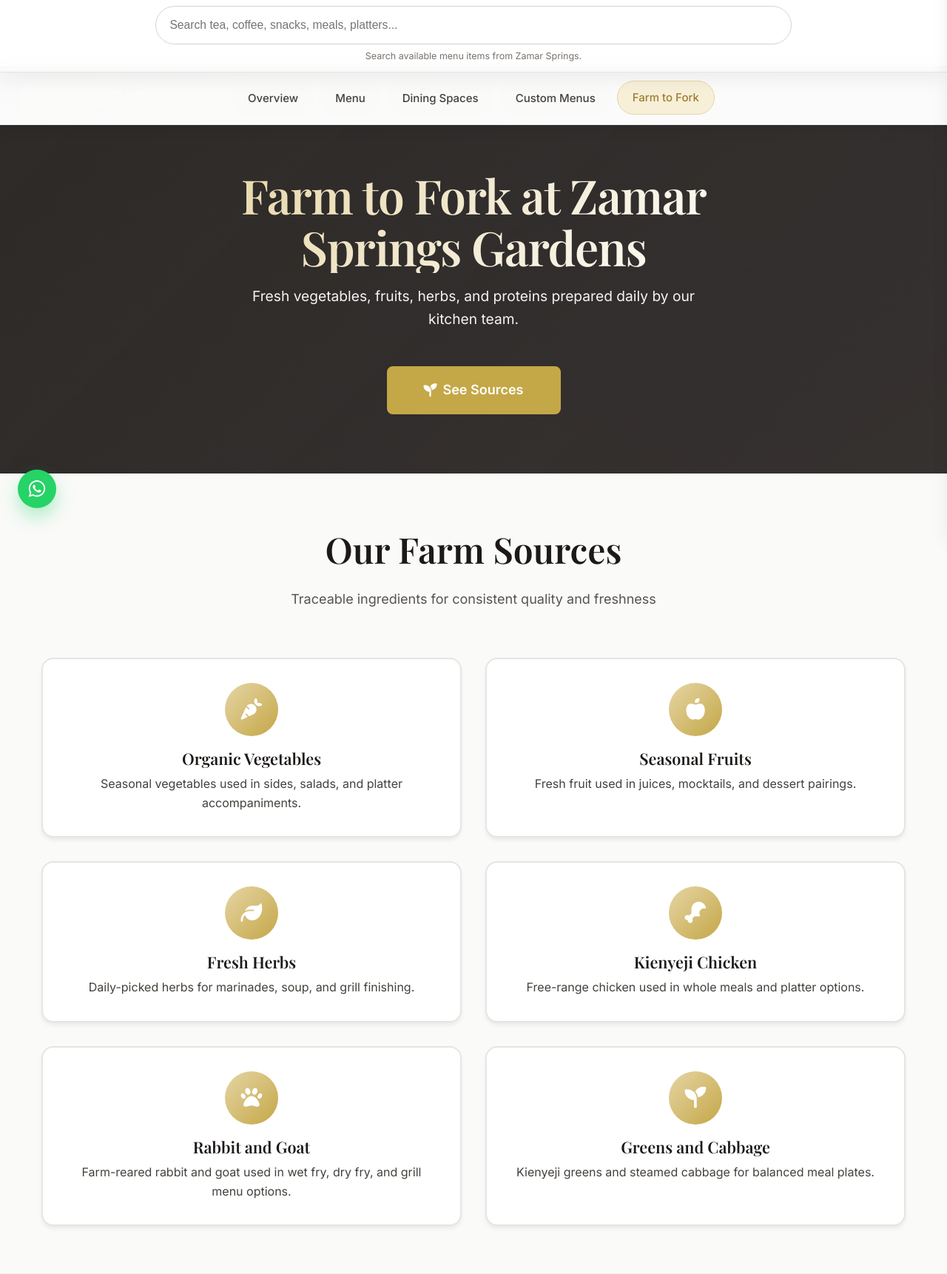
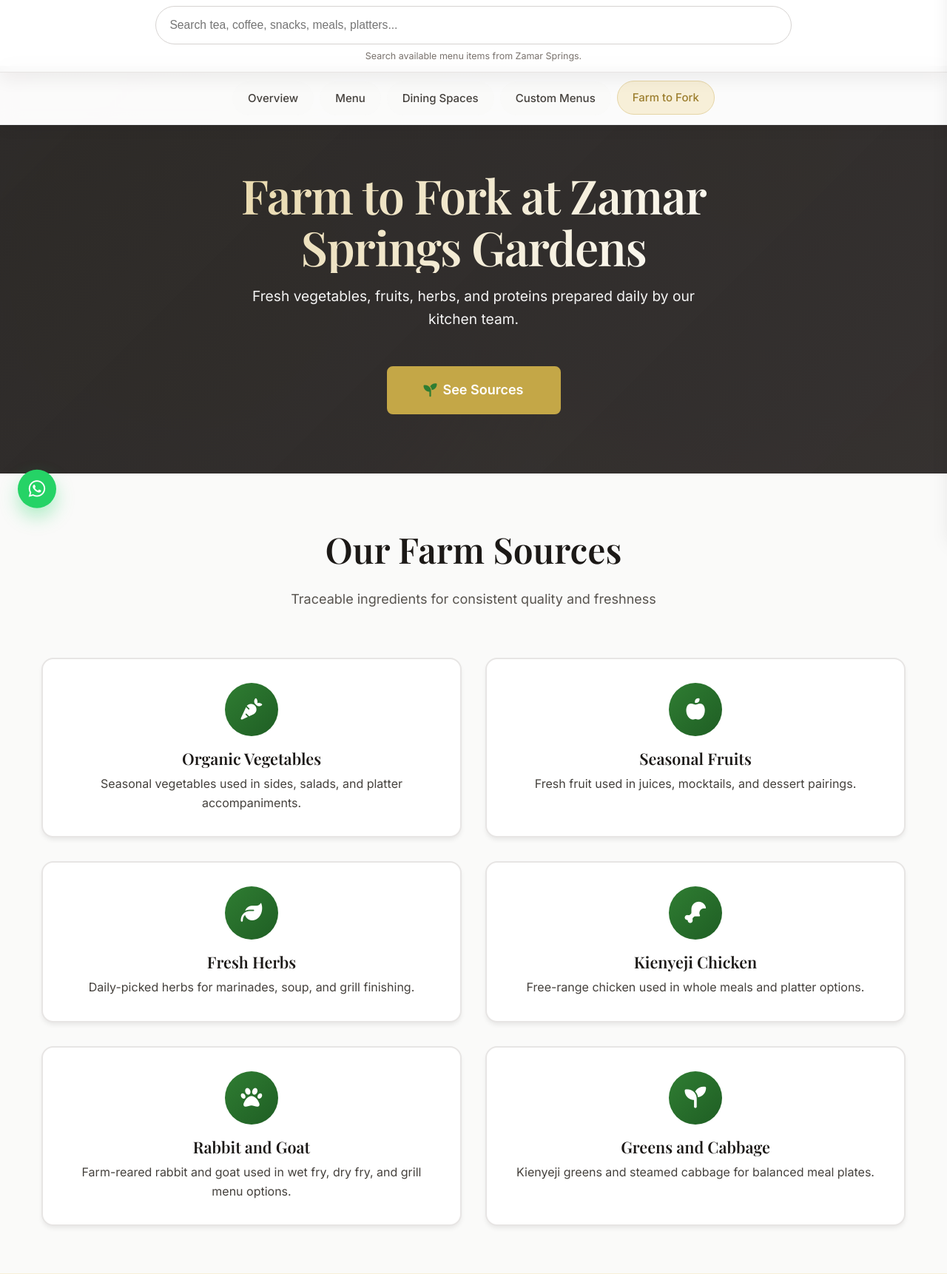
Before and after one commit to evans3077/zsg, a Django app: page /dining/farm-to-fork/ in a window 1280 px wide. Shown: the part 81-1803 px from the top of the page at 74% size. Run offline with Django 5.2, Linux system fonts and the light colour scheme; data comes from the database, SQL or seed files in the repository; parts of the project's set-up code (start-up, migrations or seed data) failed here and were passed over.

Commit message:
farm feel

```diff
--- a/apps/dining/templates/dining/farm_to_fork.html
+++ b/apps/dining/templates/dining/farm_to_fork.html
@@ -12,7 +12,7 @@
             <h1 class="dining-hero-title">{{ page_settings.farm_title|default:"Farm-to-Fork Freshness" }}</h1>
             <p class="dining-hero-subtitle">{{ page_settings.farm_subtitle|default:"All ingredients sourced directly from our organic farm" }}</p>
             <a href="#source-list" class="btn btn-gold btn-large">
-                <i class="fas fa-seedling"></i> See Sources
+                <i class="fas fa-seedling nature-icon"></i> See Sources
             </a>
         </div>
     </div>
@@ -27,7 +27,7 @@
         <div class="farm-grid">
             {% for source in farm_sources %}
             <article class="farm-card">
-                <div class="farm-icon"><i class="{{ source.icon }}"></i></div>
+                <div class="farm-icon farm-icon-nature"><i class="{{ source.icon }} nature-icon"></i></div>
                 <h3 class="farm-title">{{ source.name }}</h3>
                 <p class="farm-description">{{ source.description }}</p>
             </article>
@@ -51,9 +51,9 @@
             <article class="food-card">
                 <div class="food-content">
                     <div class="food-visual" aria-hidden="true">
-                        <i class="fas fa-seedling"></i>
+                        <i class="fas fa-seedling nature-icon"></i>
                     </div>
-                    <span class="menu-item-ingredient">From Our Farm</span>
+                    <span class="menu-item-ingredient nature-pill">From Our Farm</span>
                     <h3 class="food-title">{{ food.name }}</h3>
                     <p class="food-description">{{ food.description|truncatewords:20 }}</p>
                     {% if food.farm_ingredients %}
--- a/apps/dining/templates/dining/menu.html
+++ b/apps/dining/templates/dining/menu.html
@@ -78,7 +78,7 @@
                     <p class="menu-item-description">{{ item.description }}</p>
                     {% if item.is_from_farm %}
                     <div class="menu-item-ingredients">
-                        <span class="menu-item-ingredient">Farm Fresh</span>
+                        <span class="menu-item-ingredient nature-pill">Farm Fresh</span>
                         {% for ing in item.get_farm_ingredients_list|slice:":3" %}
                         <span class="menu-item-ingredient">{{ ing }}</span>
                         {% endfor %}
--- a/apps/home/templates/home/index.html
+++ b/apps/home/templates/home/index.html
@@ -53,7 +53,7 @@
                 <p>From Nairobi GPO to our serene gardens</p>
             </div>
             <div class="highlight-card">
-                <div class="highlight-icon"><i class="fas fa-leaf"></i></div>
+                <div class="highlight-icon nature-icon-bg"><i class="fas fa-leaf"></i></div>
                 <h3>Eco-Friendly</h3>
                 <p>Beautifully maintained natural gardens</p>
             </div>
--- a/apps/home/templates/home/our_farm.html
+++ b/apps/home/templates/home/our_farm.html
@@ -14,7 +14,7 @@
         <div class="highlights-grid">
             {% for section in sections %}
             <article class="highlight-card">
-                <div class="highlight-icon"><i class="{{ section.icon }}"></i></div>
+                <div class="highlight-icon nature-icon-bg"><i class="{{ section.icon }} nature-icon"></i></div>
                 <h3>{{ section.title }}</h3>
                 <p>{{ section.description }}</p>
             </article>
--- a/static/css/dining.css
+++ b/static/css/dining.css
@@ -453,6 +453,10 @@
     margin-bottom: var(--space-2);
 }
 
+.nature-icon {
+    color: var(--nature-green);
+}
+
 .food-ingredients-list,
 .space-ideal-list,
 .menu-item-ingredients {
@@ -470,6 +474,13 @@
     border-radius: 999px;
     font-size: 0.8rem;
     border: 1px solid var(--gold-medium);
+}
+
+.nature-pill {
+    background: var(--nature-green-soft);
+    color: var(--nature-green-dark);
+    border-color: rgba(47, 125, 50, 0.35);
+    font-weight: 700;
 }
 
 .food-footer {
@@ -536,6 +547,17 @@
     color: white;
     font-size: 1.8rem;
     background: linear-gradient(135deg, var(--gold-medium) 0%, var(--gold-dark) 100%);
+}
+
+.farm-icon-nature {
+    background: linear-gradient(135deg, var(--nature-green) 0%, var(--nature-green-dark) 100%);
+}
+
+.farm-icon-nature .nature-icon,
+.farm-icon-nature .fa-seedling,
+.farm-icon-nature .fa-leaf,
+.farm-icon-nature .fa-spa {
+    color: #ffffff;
 }
 
 .menu-category {
--- a/static/css/style.css
+++ b/static/css/style.css
@@ -8,6 +8,9 @@
         --gold-darker: #9c7e2e;
         --gold-accessible: #6f571f;
         --gold-accent: #ffd700;
+        --nature-green: #2f7d32;
+        --nature-green-dark: #1f5e24;
+        --nature-green-soft: #e9f6ea;
 
         /* Neutral Colors */
         --neutral-50: #fafaf9;
@@ -134,6 +137,21 @@
     .btn-small {
         padding: var(--space-2) var(--space-4);
         font-size: 0.875rem;
+    }
+
+    .nature-icon {
+        color: var(--nature-green);
+    }
+
+    .nature-icon-bg {
+        background: linear-gradient(135deg, var(--nature-green) 0%, var(--nature-green-dark) 100%);
+    }
+
+    .nature-icon-bg .nature-icon,
+    .nature-icon-bg .fa-seedling,
+    .nature-icon-bg .fa-leaf,
+    .nature-icon-bg .fa-spa {
+        color: #ffffff;
     }
 
     /* ===== COMPONENTS STYLES ===== */
```
Also changed, not shown: apps/dining/templates/dining/overview.html (+6 -6 lines).
